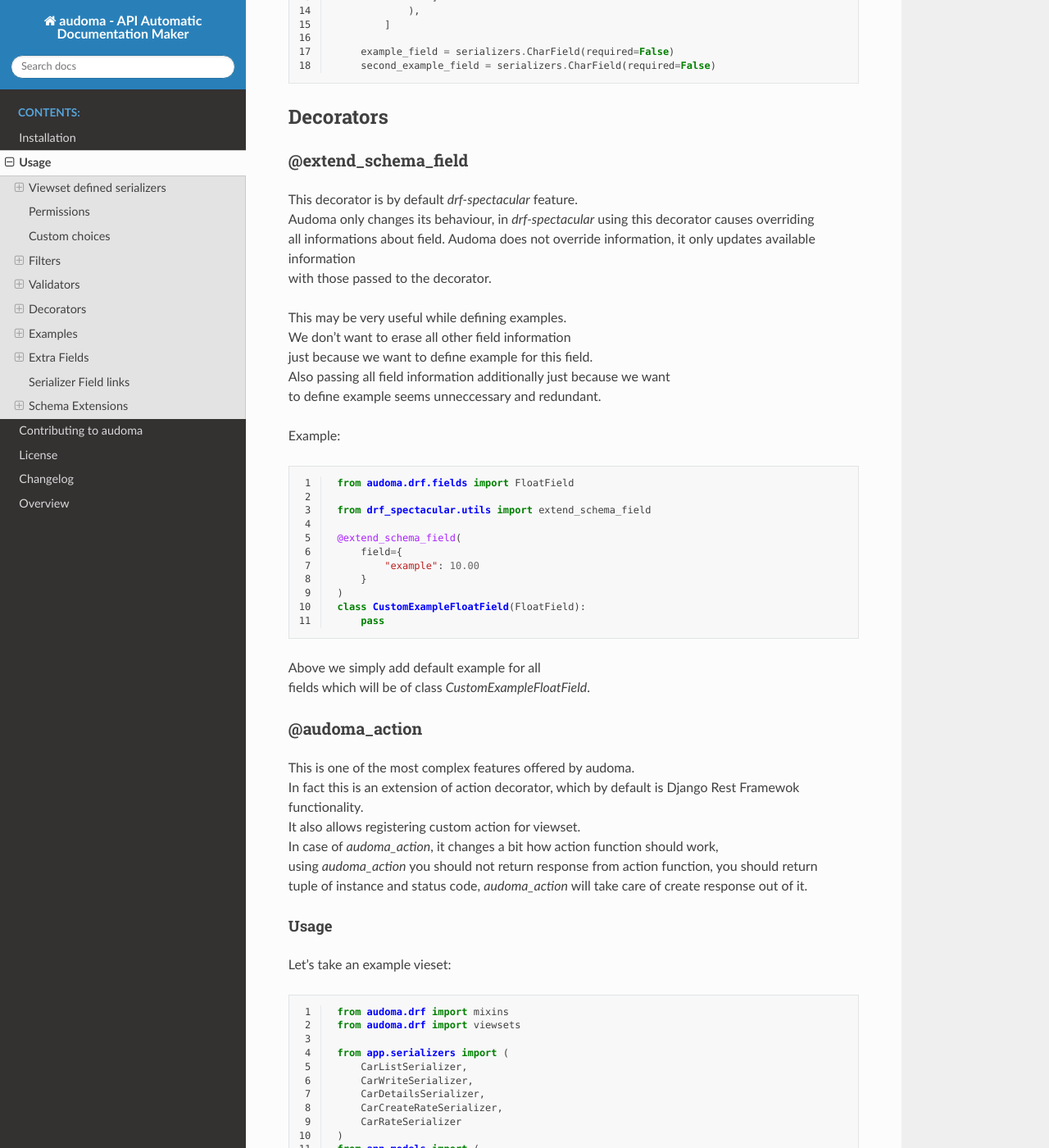
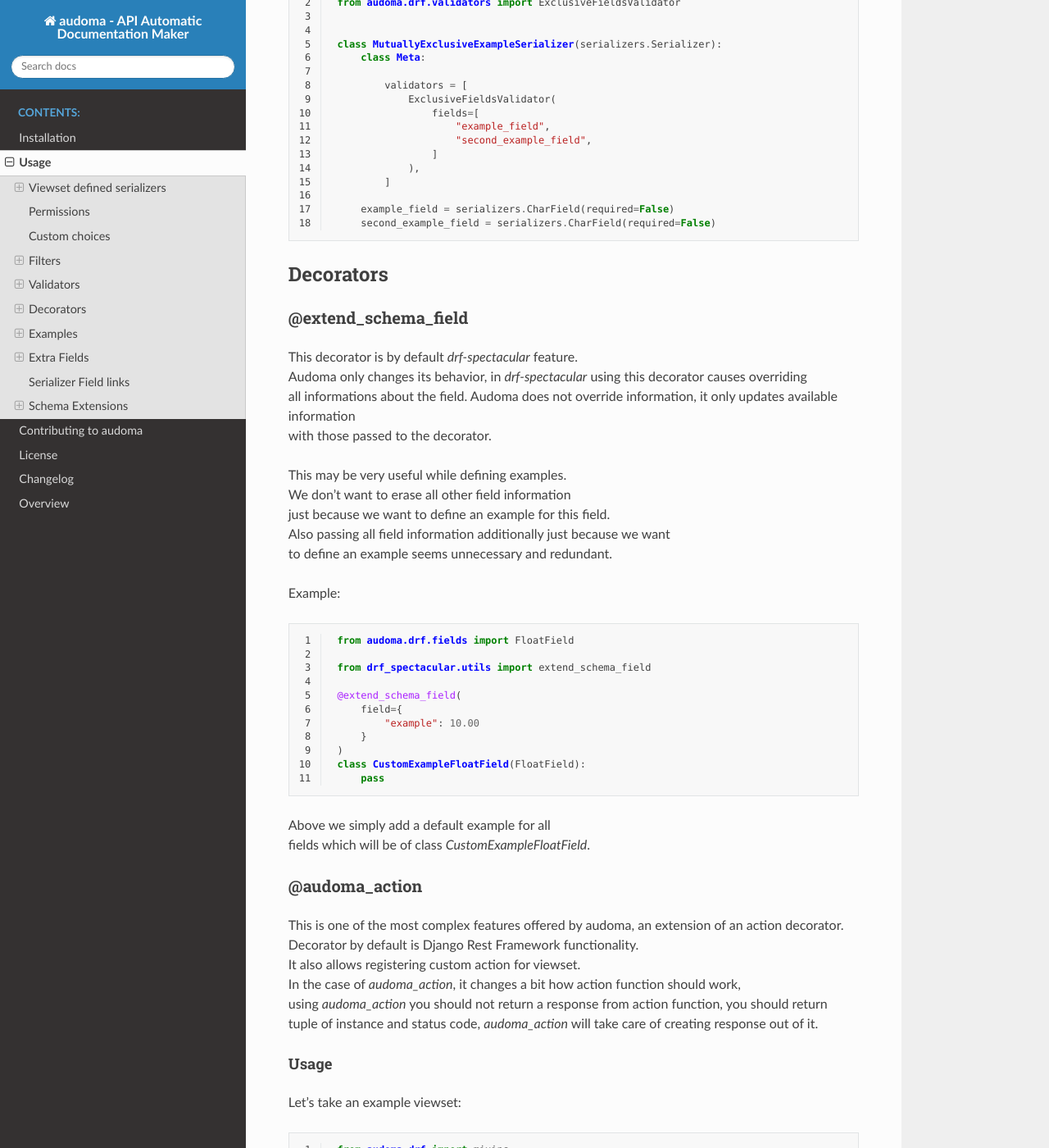
Before and after one commit to Iteo/audoma, a Sphinx documentation site: the page built from docs/usage.rst, in a window 1280 px wide and 1400 px high, scrolled down 11492 px. Shown: the whole window at 82% size. Built offline with Sphinx 7.4.7 and the Read the Docs theme 2.0.0, drawn with Linux system fonts in a browser that asks for light colours; some of the changed text lies outside the part shown.

Commit message:
PINT-40: fixed typos

```diff
--- a/docs/usage.rst
+++ b/docs/usage.rst
@@ -10,14 +10,15 @@
 Serializer class custom configs
 --------------------------------
 
-| By, default Django Rest Framework provides two methods to get a serializer:
-| `get_serializer` and `get_serializer_class`.
-| Those methods check if `self` has the property called `serializer_class`
-| and returns it or its instance.
+| By, default Django Rest Framework provides a method to get a serializer - `get_serializer`.
+| This checks if viewset instance has set `serializer_class` property and returuns its instance.
+| Audoma Extends this behavior by, extending the number of possible serializer_class declarations.
 
-| Audoma Extends this behavior by, first of all, enabling to
-| define `collect` and `result` serializer for given viewsets.
+| First of all, you are allowed to define `collect` and `response` serializer$ classes for viewset.
+| Collect serializer will be used to collect and process request data.
+| Response serializers will be used to process data for the response.
 
+| Variable name pattern: `{type}_serializer_class` (type can be result or collect)
 | Example:
 
 .. code-block :: python
@@ -38,10 +39,11 @@
         collect_serializer_class = MyCollectSerializer
         result_serializer_class = MyResultSerializer
 
-| It is also possible to define a custom serializer for each action in the viewset.
+| Additionally audoma allows a definition of a custom serializer for each action in the viewset.
 | This is possible for generic drfs' actions and also for custom actions,
 | created with `@action` decorator.
 
+| Variable name pattern: `{action_name}_serializer_class`
 | Example:
 
 .. code-block :: python
@@ -73,8 +75,9 @@
             return Response(serializer.instance, status_code=200)
 
 | It is also possible for action to serve more than one http method.
-| In audoma it is allowed to assign different serializers for each of actions methods.
+| In audoma, it is allowed to assign different serializers for each of the actions HTTP methods.
 
+| Variable name pattern: `{http_method}_{action_name}_serializer_class`
 | Example:
 
 .. code-block :: python
@@ -245,10 +251,10 @@
 
 
 | Let's examine the above example.
-| Action search has two serializers defined, both are defined for post method.
-| One of those will be used to collect data, other to return the result.
+| Action search has two serializers defined, both are defined for the POST method.
+| One of those will be used to collect data, the other to return the result.
 | In this case we may also simplify the serializer classes variable names,
-| beacuse search only serves post method, so we may also name those variables like this:
+| because search only serves the POST method, so we may also name those variables like this:
 
 .. code :: python
 
@@ -262,7 +268,7 @@
 | For the `count` action we have defined three serializers.
 | First two serializers handle collecting data for "`POST` and `PUT` HTTP methods.
 | The third serializer is common for all served by `count` HTTP mehtods, it is a result serializer.
-| No matter which method we will use, this is the serializer which will be used to return the result.
+| No matter which method we will use, this is the serializer that will be used to return the result.
 | In this case, if there won't be further changes in `count` action
 | we may define `count_result_serializer_class` as `count_serializer_class`.
 | This will work the same way because of the name traversing order defined in audoma.
@@ -358,15 +364,15 @@
 
 Serializer classes name traverse order
 ---------------------------------------
-| After examining above examples, it is obious that there is some defined order
-| while traversing defined variables. Variable which will be used as serializer
-| class are being picked in this order:
+| After examining the above examples, it is obvious that there is some defined order
+| while traversing defined variables. The variable which will be used as the serializer
+| class is being picked in this order:
 
-* `{method}_{action}_{type}_serializer_class`
-* `{action}_{type}_serializer_class`
-* `{method}_{action}_serializer_class`
-* `{action}_serializer_class`
-* `common_{type}_serializer_class`
+* `{htp_method}_{action_name}_{type}_serializer_class` (type can be result or collect)
+* `{action_name}_{type}_serializer_class` (type can be result or collect)
+* `{http_method}_{action_name}_serializer_class`
+* `{action_name}_serializer_class`
+* `common_{type}_serializer_class` (type can be result or collect)
 * `serializer_class`
 
 | For all serializers defined this way, there is also support for proper documentation in api schema.
@@ -386,7 +392,7 @@
    :linenos:
 
     from rest_framework.decorators import action
-    from rest_framework.response import Response
+    .. from rest_framework.response import Response
 
     from audoma.drf import viewsets
     from example_app.serializers import (
@@ -467,14 +473,14 @@
             result_serializer = self.get_result_serializer(instance=instance)
             return Response(result_serializer.data, status=code)
 
-| Currently there is no way to cosutomize this behaviour in audoma.
+| Currently there is no way to customize this behavior in audoma.
 
 .. _choices:
 
 Custom choices
 ==============
-| Audoma provides new way of defining choices and new choices class
-| which allows to call choice by it's name.\
+| Audoma provides a new way of defining choices and new choices class
+| which allows calling choice by its name.
 
 | Example definition and usage:
 
@@ -506,8 +512,8 @@
         def is_sedan(self):
             return self.body_type is BODY_TYPE_CHOICES.SEDAN
 
-| Additionally it's worth mention that those choices will be shown in docs in fields' description.
-| Those will also appear in schema as :ref:`x-choices`.
+| Additionally it's worth mentioning that those choices will be shown in docs in the fields description.
+| Those will also appear in the schema as :ref:`x-choices`.
 
 
 Filters
@@ -518,7 +524,7 @@
 
 | In `drf`, it's possible to define `filterset_fields` and `filterset_class`.
 | By default, `drf-spectacular`` supports `django-filters`. Which are being documented.
-| Audoma has been tested with default drfs filter backend and `DjangoFilterBackend`.
+| Audoma has been tested with the default DRFs filter backend and `DjangoFilterBackend`.
 | For more accurate documentation, we recommend using `DjangoFilterBackend` as the default one.
 | Filters and search fields are being documented out of the box automatically.
 
@@ -618,7 +624,7 @@
 | This validator takes params:
 
 * fields - list or a tuple of field names
-* message - string message, which will replace default validator message
+* message - string message, which will replace the default validator message
 * required - boolean which determines if any of the fields must be given
 * message_required - a message which will be displayed if one of the fields is required,
     and none has been passed
@@ -655,15 +661,15 @@
 ---------------------
 
 | This decorator is by default `drf-spectacular` feature.
-| Audoma only changes its behaviour, in `drf-spectacular` using this decorator causes overriding
-| all informations about field. Audoma does not override information, it only updates available information
+| Audoma only changes its behavior, in `drf-spectacular` using this decorator causes overriding
+| all informations about the field. Audoma does not override information, it only updates available information
 | with those passed to the decorator.
 
 | This may be very useful while defining examples.
 | We don't want to erase all other field information
-| just because we want to define example for this field.
-| Also passing all field information  additionally just because we want
-| to define example seems unneccessary and redundant.
+| just because we want to define an example for this field.
+| Also passing all field information additionally just because we want
+| to define an example seems unnecessary and redundant.
 
 | Example:
 
@@ -682,23 +688,23 @@
     class CustomExampleFloatField(FloatField):
         pass
 
-| Above we simply add default example for all
+| Above we simply add a default example for all
 | fields which will be of class `CustomExampleFloatField`.
 
 
 @audoma_action
 ---------------
-| This is one of the most complex features offered by audoma.
-| In fact this is an extension of action decorator, which by default is Django Rest Framewok functionality.
+| This is one of the most complex features offered by audoma, an extension of an action decorator.
+| Decorator by default is Django Rest Framework functionality.
 | It also allows registering custom action for viewset.
-| In case of `audoma_action`, it changes a bit how action function should work,
-| using `audoma_action` you should not return response from action function, you should return
-| tuple of instance and status code, `audoma_action` will take care of create response out of it.
+| In the case of `audoma_action`, it changes a bit how action function should work,
+| using `audoma_action` you should not return a response from action function, you should return
+| tuple of instance and status code, `audoma_action` will take care of creating response out of it.
 
 Usage
 ^^^^^^
 
-| Let's take an example vieset:
+| Let's take an example viewset:
 
 .. code-block :: python
    :linenos:
@@ -759,11 +765,11 @@
 | Let's examine the above example.
 | We've created the viewset with some initial actions served, and serializers assigned to those actions.
 
-| Next we've defined new custom action calle `rate`.
+| Next we've defined a new custom action called `rate`.
 | This action serves `get` and `post` methods, in case of this action '
-| we use single result and collect serializers.
+| we use a single result and collect serializers.
 
-| As you may see, `audoma_action` method does not return default response, it returns
+| As you may see, `audoma_action` method does not return the default response, it returns
 | instance and status_code, the `audoma_action` decorator takes care
 | of creating the response from this.
 
@@ -906,11 +912,11 @@
                     raise CustomCarException
                 return instance, 200
 
-| Now we use different serializers for each method, depended on returned status code.
-| Each of these serializer is using different model, `audoma_action` makes such situations super easy.
+| Now we use different serializers for each method, depending on returned status code.
+| Each of this serializer is using different model, `audoma_action` makes such situations super easy.
 
 
-| Let's take different example, we have an action which should return string message, depends on
+| Let's take a different example, we have an action that should return a string message, depending on
 | current car state.
 
 .. code-block :: python
@@ -987,18 +993,18 @@
         )
         def active(self, request, pk=None):
             instance = self.get_object(pk=pk)
-            if instnace.active:
+            if instance.active:
                 return None, 200
             return "Car is unavailable", 200
 
 
-| This action may return None, or string, but as you may see in results we have also string defined.
-| The string defaut in the results it is a string which will be message returned by default.
-| The default message will be returned if instance is None.
-| If returned string instance won't be None, than the returned instance will be
+| This action may return `None` or `string`, but as you may see in the results we have also string defined.
+| The string default in the results it is a string which will be the message returned by default.
+| The default message will be returned if the instance is `None`.
+| If returned string instance won't be None, then the returned instance will be
 | included in the response.
 
-| While returning string message as an instnace, audoma simply wraps this message into `json`.
+| While returning string message as an instance, audoma simply wraps this message into `json`.
 | Wrapped message would look like this:
 
 .. code :: json
@@ -1008,8 +1014,8 @@
     }
 
 | It's clear that we can combine those results, so in one action
-| we may return string instance, and model instance.
-| Let's modify our rate function, that it'll return default message if rating is disabled.
+| we may return string instance and model instance.
+| Let's modify our rate function, so it'll return the default message if the rating is disabled.
 
 .. code-block :: python
    :linenos:
@@ -1092,14 +1098,14 @@
         )
         def active(self, request, pk=None):
             instance = self.get_object(pk=pk)
-            if instnace.active:
+            if instance.active:
                 return None, 200
             return "Car is unavailable", 200
 
 Params
 ^^^^^^^
 
-| Decorator `audoma_action` takse all params which may be passed to `action` decorator.
+| Decorator `audoma_action` takes all params which may be passed to the `action` decorator.
 | It also takes additional params, which we will describe below:
 
 collectors
@@ -1146,7 +1152,7 @@
 
     | If you are using collectors it is important to remember,
     | that your action method should accept additional kwarg `collect_serializer`
-    | which will be validated collector instance.
+    | which will be a validated collector instance.
 
 results
 """""""""
@@ -1155,7 +1161,7 @@
 
     * Serializer class or which must inherit from `serializers.BaseSerializer` or string variable
 
-        In this case the serializer class passed will be used to produce every response
+        In this case, the serializer class passed will be used to produce every response
         coming from this action.
 
         .. code :: python
@@ -1250,19 +1256,19 @@
 
 many
 """""
-| This param decides if the returned instance should be treated as `many` by serializer
-| Currently it can only be set to whole action, it is impossible to return instance and
+| This param decides if the returned instance should be treated as `many` by a serializer
+| Currently it can only be set to the concrete action, it is impossible to return a instance and
 | multiple instances from one action method using `audoma_action`.
 
 
 Examples
 ========
 
-Define example for field
+Define an example for the field
 --------------------------
 
-| Above we described :ref:`@extend_schema_field` decorator which allows defining example for field.
-| For all fields defined in audoma, there are being examples generated automatically,
+| Above we described :ref:`@extend_schema_field` decorator which allows defining example for the field.
+| For all fields defined in audoma, there are examples generated automatically,
 | but you may also pass your example as a field parameter.
 
 | Example:
@@ -1341,14 +1347,14 @@
 
 | Field defined on the model required passing to it two variables.
 | Currency and amount, in our case we have set the default currency, so passing currency is not obligatory.
-| Those values may be passed in few ways:
+| Those values may be passed in a few ways:
 
 .. code :: python
 
     stats = SalesmanStats.objects.get(id=20)
-    # Simply pass Money object
+    # Simply pass the Money object
     stats.earned = Money("99900.23", "PLN")
-    # You may also pass thos variables to objects.create separately
+    # You may also pass those variables to objects.create separately
     sales = Salesman.objects.get(id=1)
     stats = SalesmanStats.objects.create(
         salesman=sales, earned_amount=120,
@@ -1387,7 +1393,7 @@
 
 
 
-| Above will result in the following example in the documentation:
+| The above code will result in the following example in the documentation:
 
 .. code :: json
 
@@ -1481,6 +1487,6 @@
 
 | This x-choices is a reference to a different endpoint.
 | This may be used to read limited choices from the related endpoint.
-| * operationRef - is a JSON pointer to ther related endpoint which should be accesible in this chema
+| * operationRef - is a JSON pointer to the related endpoint which should be accessible in this chema
 | * value - shows which field should be taken as a field value
 | * display - shows which field should be taken as field display value
```
Also changed, not shown: other parts of docs/usage.rst (+19 -16 lines), docs/contribution.rst (+14 -14 lines).
